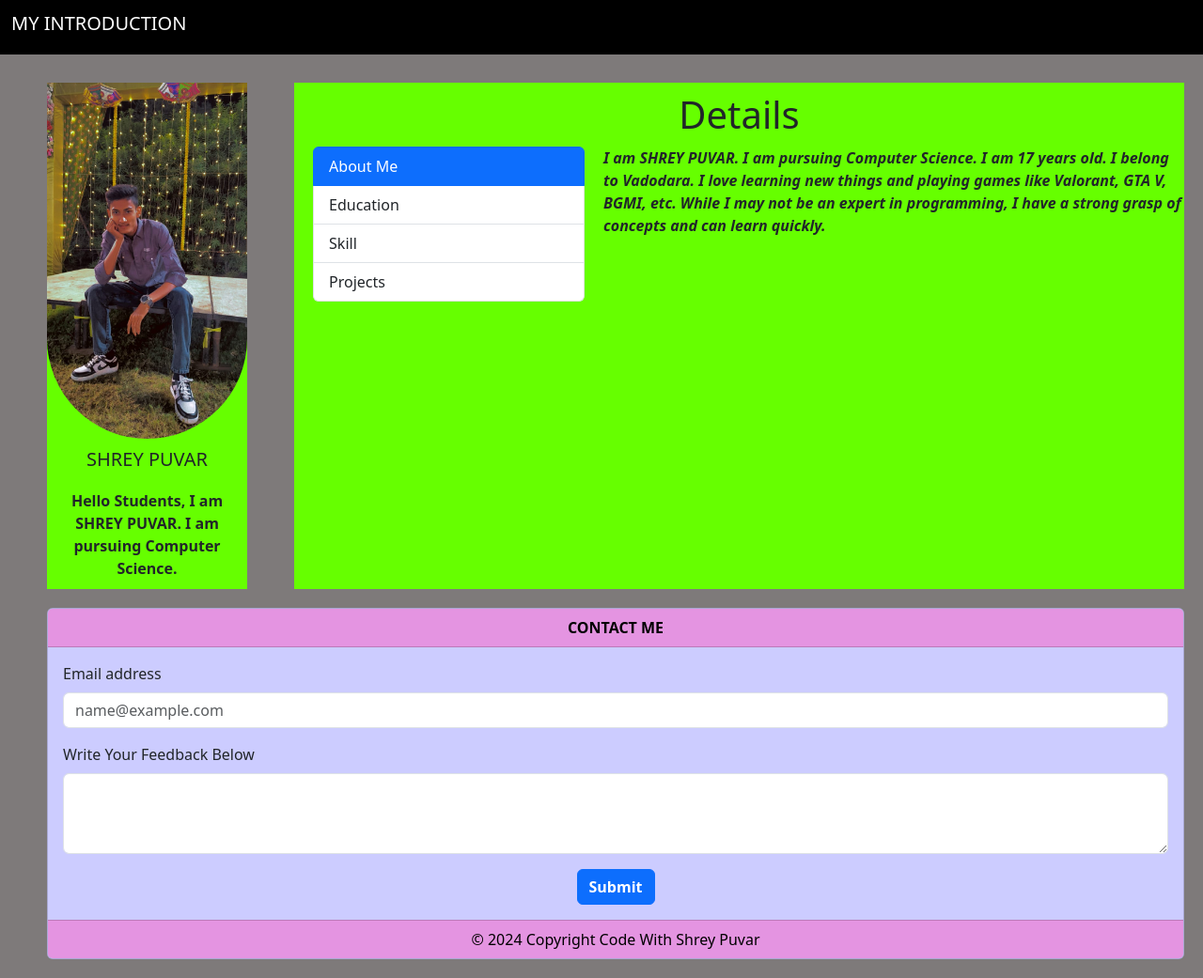
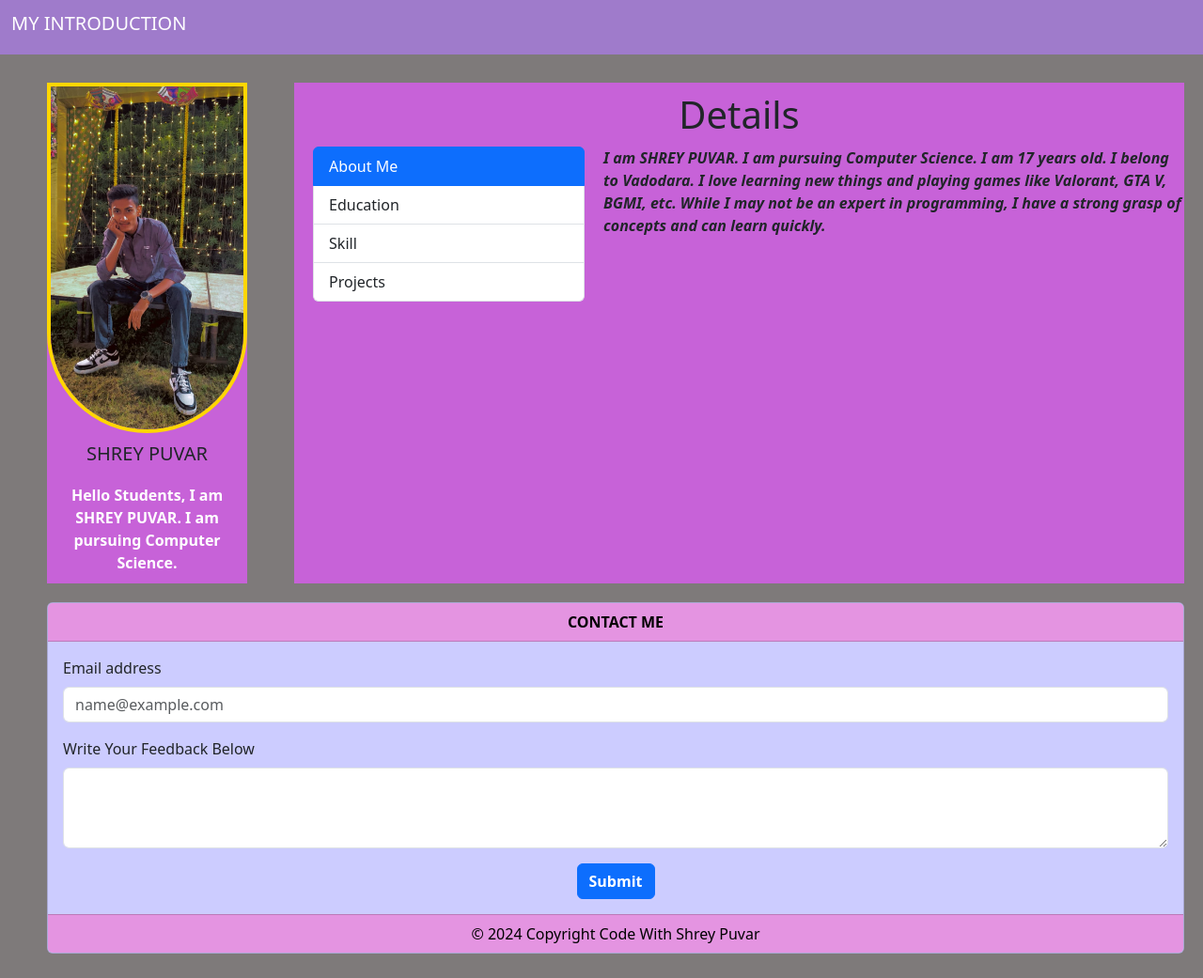
Before and after one commit to shrey-puvar/MY-INTRODUCTION, a plain HTML site: page index.html in a window 1280 px wide. Shown: the whole page at 94% size. Drawn offline with nearby package versions, Linux system fonts and the light colour scheme.

Commit message:
Update style.css

```diff
--- a/style.css
+++ b/style.css
@@ -1,93 +1,54 @@
-/*Start Writing CSS*/
+.navbar{
+    background-color: #9f7bcb;}
 
-/*Step 1
-Add Class With Name navbar
-Add Background Color #393E46*/
-.navbar{
-    background-color:black;
-}
-/*Step 2
-Add Class With Name top-section And Display Flex
-*/
 .top-section{
     display: flex;
 }
-/*Step 3
-Add Class With Name image-div And side-detail-div
-Add Margin Top 50px
-Add Margin Left 50px
-Add Background Color #929AAB
-Add Width 18rem
-Add Display Block
-*/
+
 .image-div, .side-detail-div{
     margin-top: 30px;
     margin-left:50px;
-    background-color: rgb(102, 255, 0);
-    width: 18rem ;
-    display: block;}
+    background-color: #c762d8;
+        width: 18rem ;
+    display: block;
+}
 
-
-/*Step 4
-Add Class With Name side-detail-div
-Add Width 100%
-Add Margin Right 20px
-*/
 .side-detail-div{
 
     width: 100%;
     margin-right: 20px;
-}
-/*Step 5
-Add Class With Name card-img-top and add border radius 50%
-*/
-.card-img-top{
-    border-radius: 1000px;
+        background-color: #c762d8;
+
 }
 
-/*Step 6
-Add Class With Name card-title And card-text
-Add Text Align Center
-Add Padding 10px
-*/
+.card-img-top{
+    border-radius: 10000px;
+    border-radius: 50;
+    border: 4px solid #FFD600;
+}
+
+
 .card-title , .card-text{
     text-align: center;
     padding : 10px;
-}
-/*Step 7
-Add Class With Name inner-div
-Add Margin Left 20px
-Add Display Flex
-*/
+    color: #FFFFFF;}
+
 .inner-div{
     margin-left: 20px;
     display: flex;
 }
-/*Step 8
-Add Class With Name col-8 and add margin-left: 20px
-*/
+
 .col-8{
     margin-left: 20px;
 }
-/*
-Step 9
-Add Footer Tag
-Add Margin Top 20px
-Add Padding Left 50px
-Add Padding Right 20px
-Add Margin Bottom 20px
-*/
-Footer{
+
+footer{
     margin-top: 20px;
     padding-left: 50px;
     padding-right: 20px;
     margin-bottom: 20px;
-}
-/*
-Step 10
-Add Class With Name form-label
-Add Float Left
-*/
+    color: #FFFFFF;}
+
 .form-label{
     float:left;
 }
```
